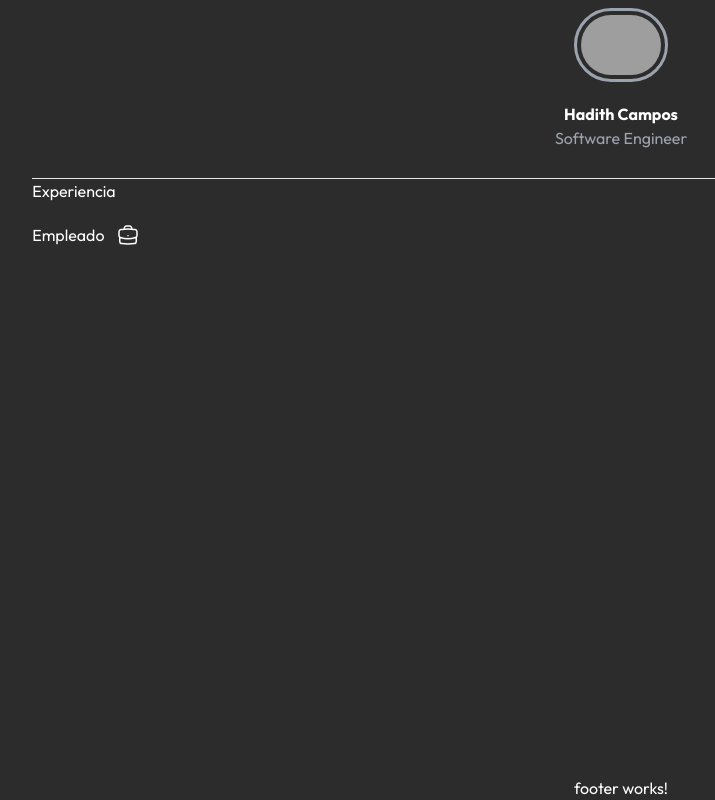
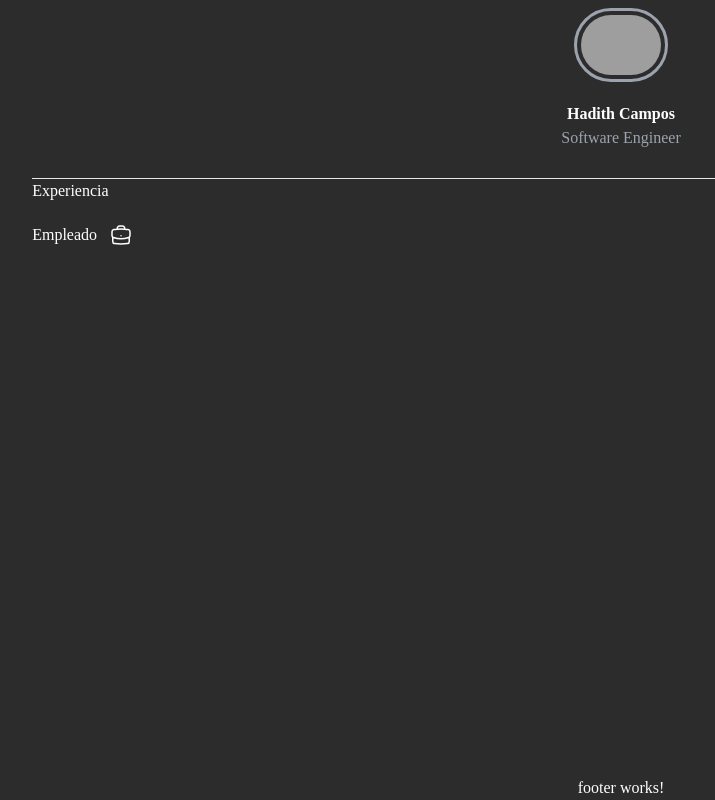
Before and after one commit to Harlock024/Harlock024.github.io, an Angular app: page / in a window 1280 px wide. Shown: the whole page, without its empty margins (19-734 px from the left). Built offline with nearby package versions, Linux system fonts and the light colour scheme; grey boxes are pictures that could not be loaded.

Commit message:
cv project

```diff
--- a/src/index.html
+++ b/src/index.html
@@ -8,10 +8,6 @@
         <link rel="icon" type="image/x-icon" href="favicon.ico" />
         <link rel="preconnect" href="https://fonts.googleapis.com" />
         <link rel="preconnect" href="https://fonts.gstatic.com" crossorigin />
-        <link
-            href="https://fonts.googleapis.com/css2?family=Outfit:wght@100..900&display=swap"
-            rel="stylesheet"
-        />
     </head>
     <body>
         <app-root></app-root>
--- a/src/styles.css
+++ b/src/styles.css
@@ -2,6 +2,8 @@
 @tailwind components;
 @tailwind utilities;
 
+@import url("https://fonts.googleapis.com/css2?family=Outfit:wght@100..900&display=swap");
+
 body {
     font-family: "Outfit", "sans-serif";
 }
```
Also changed, not shown: 6 other files (tests, documents, lock files or other folders).
